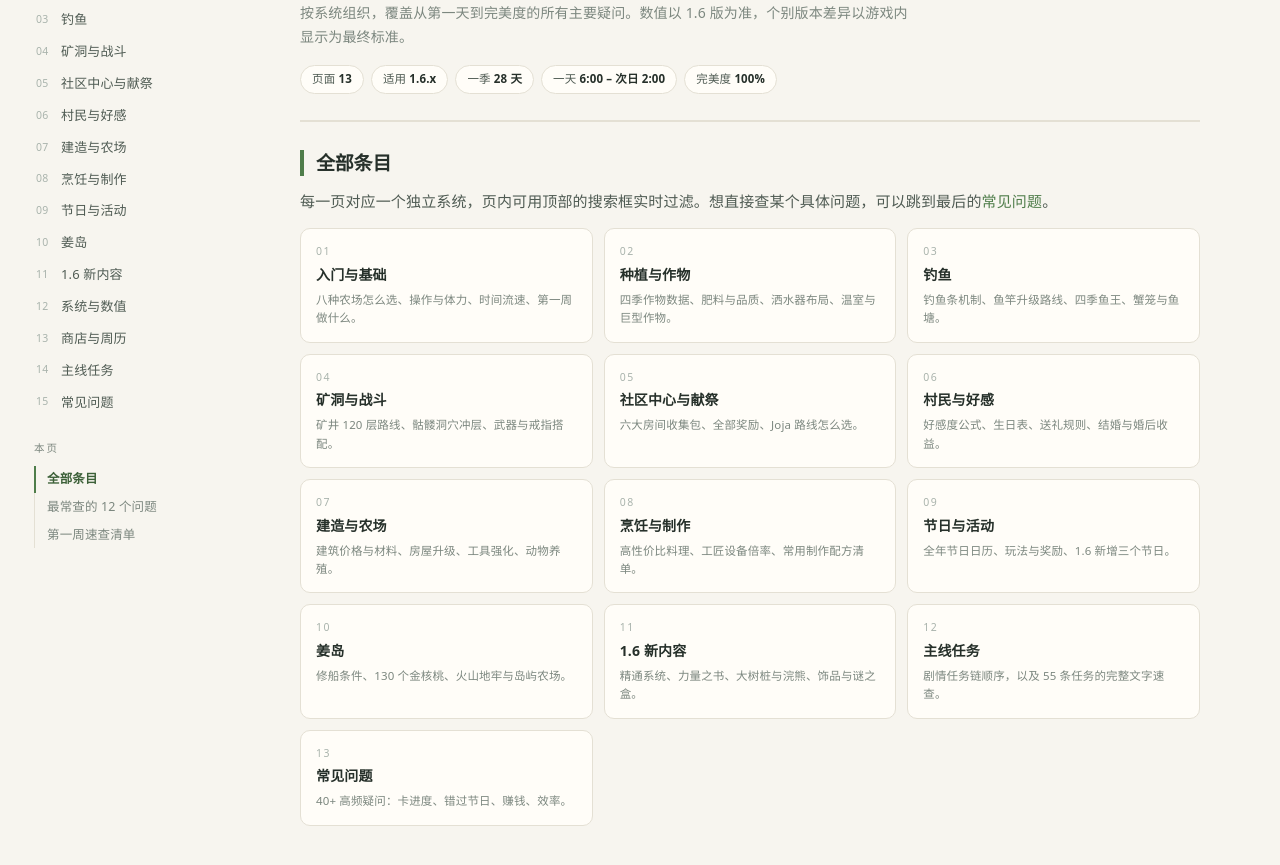
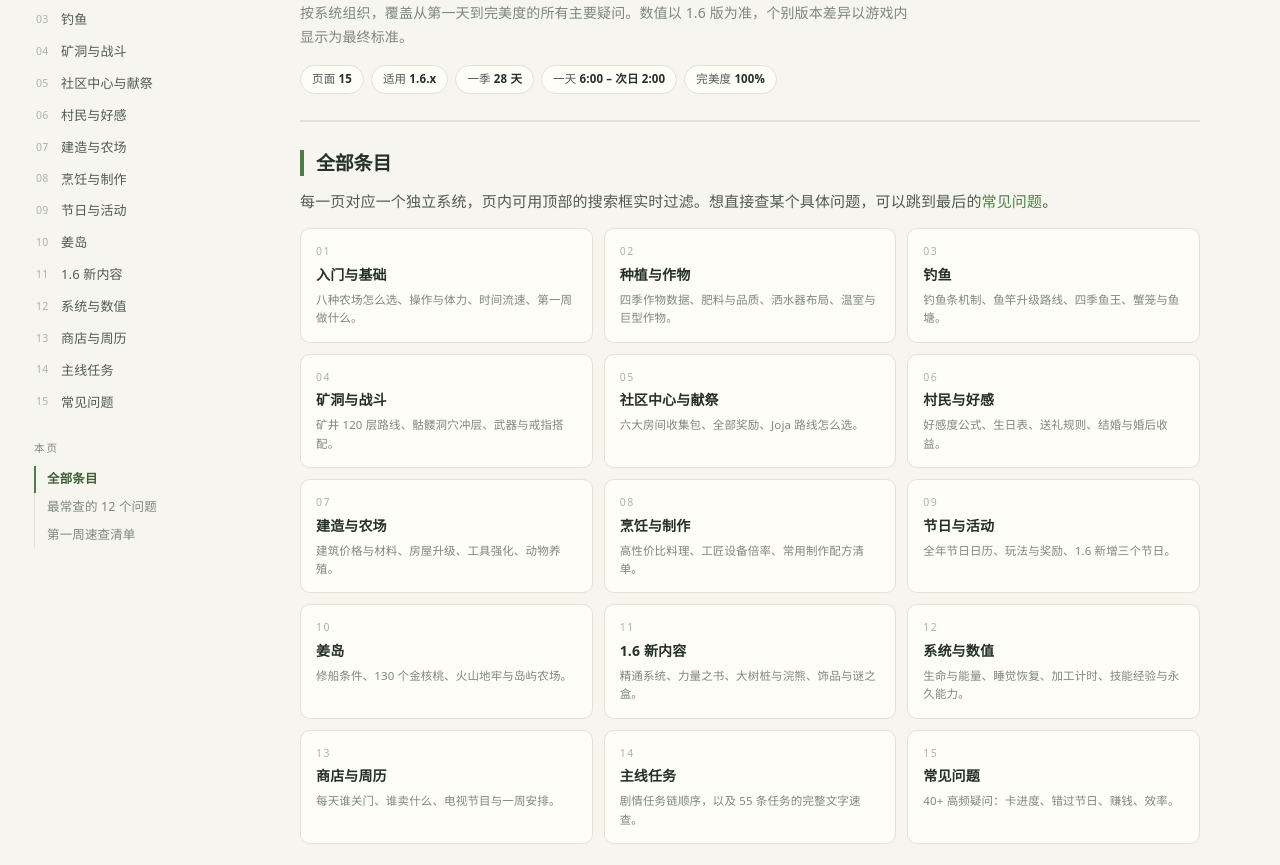
Before and after one commit to Seven-70/stardew-wiki, a plain HTML site: page index.html in a window 1280 px wide. Shown: the part 175-1040 px from the top of the page. Drawn offline with Linux system fonts and the light colour scheme.

Commit message:
首页目录增至 15 页

```diff
--- a/index.html
+++ b/index.html
@@ -44,7 +44,7 @@
       <h1>星露谷物语百科</h1>
       <p>按系统组织，覆盖从第一天到完美度的所有主要疑问。数值以 1.6 版为准，个别版本差异以游戏内显示为最终标准。</p>
       <div class="facts">
-        <span class="fact">页面 <b>13</b></span>
+        <span class="fact">页面 <b>15</b></span>
         <span class="fact">适用 <b>1.6.x</b></span>
         <span class="fact">一季 <b>28 天</b></span>
         <span class="fact">一天 <b>6:00 – 次日 2:00</b></span>
@@ -67,8 +67,10 @@
       <a class="entry" data-s="节日 活动 蛋蛋节 花舞节 夏威夷宴会 月夜水母 展览会 万灵节 冰雪节 冬星宴 夜市" href="pages/节日与活动.html"><div class="en">09</div><div class="et">节日与活动</div><div class="ed">全年节日日历、玩法与奖励、1.6 新增三个节日。</div></a>
       <a class="entry" data-s="姜岛 金核桃 火山地牢 解锁 修船 鹦鹉 青蛙 芒果 菠萝" href="pages/姜岛.html"><div class="en">10</div><div class="et">姜岛</div><div class="ed">修船条件、130 个金核桃、火山地牢与岛屿农场。</div></a>
       <a class="entry" data-s="1.6 精通 书籍 书商 浣熊 饰品 谜之盒 绿雨 新作物 大箱子" href="pages/新版内容.html"><div class="en">11</div><div class="et">1.6 新内容</div><div class="ed">精通系统、力量之书、大树桩与浣熊、饰品与谜之盒。</div></a>
-      <a class="entry" data-s="主线 任务 剧情 任务链 55 条 秘密纸条 齐先生" href="pages/主线任务.html"><div class="en">12</div><div class="et">主线任务</div><div class="ed">剧情任务链顺序，以及 55 条任务的完整文字速查。</div></a>
-      <a class="entry" data-s="常见问题 FAQ 疑问 怎么办 为什么 卡住 新人 完美度" href="pages/常见问题.html"><div class="en">13</div><div class="et">常见问题</div><div class="ed">40+ 高频疑问：卡进度、错过节日、赚钱、效率。</div></a>
+      <a class="entry" data-s="系统 数值 生命 能量 精疲力尽 睡觉 时间 日落 技能 经验 头衔 特殊能力 更改职业" href="pages/系统与数值.html"><div class="en">12</div><div class="et">系统与数值</div><div class="ed">生命与能量、睡觉恢复、加工计时、技能经验与永久能力。</div></a>
+      <a class="entry" data-s="商店 周历 周一 周二 周三 旅行货车 桑迪 科罗布斯 沙漠商人 电视 酱料女皇" href="pages/商店与周历.html"><div class="en">13</div><div class="et">商店与周历</div><div class="ed">每天谁关门、谁卖什么、电视节目与一周安排。</div></a>
+      <a class="entry" data-s="主线 任务 剧情 任务链 55 条 秘密纸条 齐先生" href="pages/主线任务.html"><div class="en">14</div><div class="et">主线任务</div><div class="ed">剧情任务链顺序，以及 55 条任务的完整文字速查。</div></a>
+      <a class="entry" data-s="常见问题 FAQ 疑问 怎么办 为什么 卡住 新人 完美度" href="pages/常见问题.html"><div class="en">15</div><div class="et">常见问题</div><div class="ed">40+ 高频疑问：卡进度、错过节日、赚钱、效率。</div></a>
     </div>
 
     <h2 id="quick">最常查的 12 个问题</h2>
```
